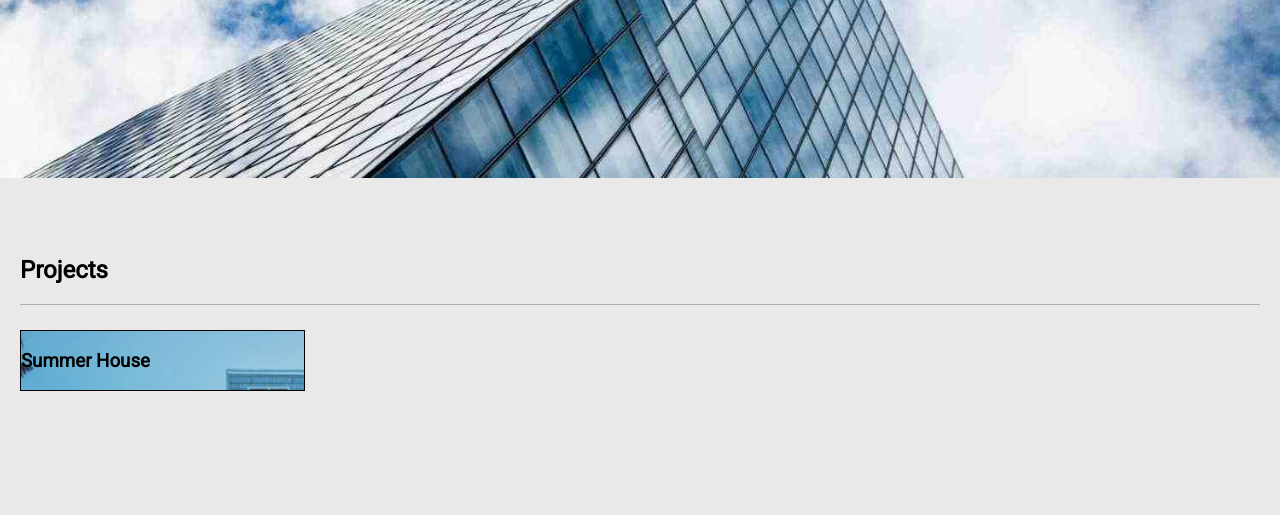
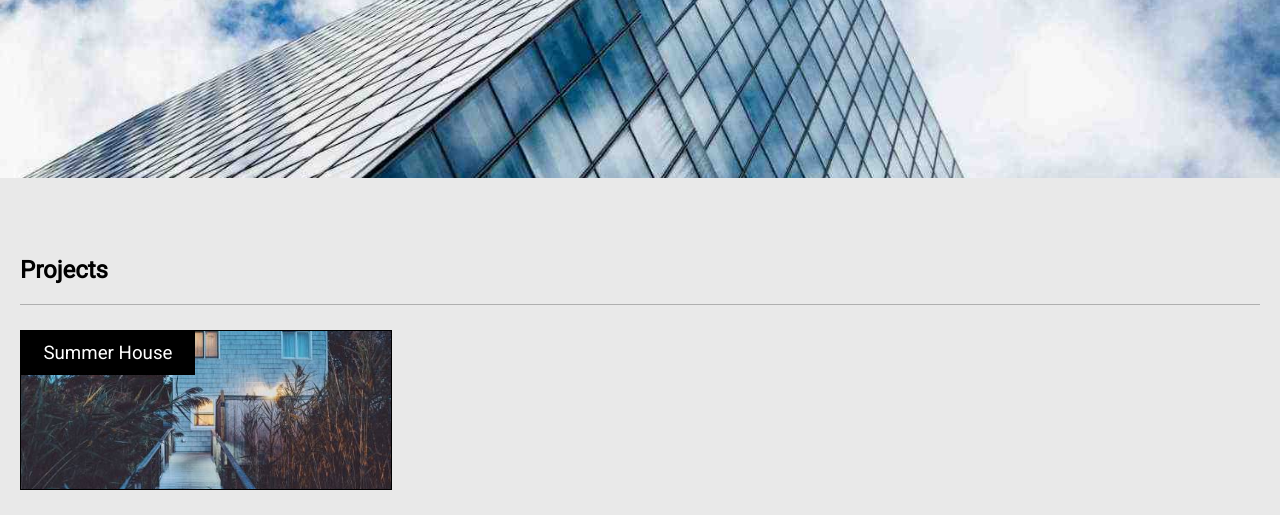
Before and after one commit to MariusCodeAcademy/type19-05_html_em_rem_practice, a plain HTML site: page practice_bg_image/index.html in a window 1280 px wide. Shown: the part 329-844 px from the top of the page. Before the commit the page ends 800 px from the top, so only its background shows below. Drawn offline with Linux system fonts and the light colour scheme.

Commit message:
1 project

```diff
--- a/practice_bg_image/style.css
+++ b/practice_bg_image/style.css
@@ -83,8 +83,19 @@ h1 span {
 .single-project {
   border: 1px solid #000;
   display: inline-block;
-  width: 23%;
+  width: 30%;
+  height: 160px;
+}
+.project-title {
+  background-color: black;
+  color: white;
+  font-weight: normal;
+  margin: 0;
+  padding: 0.6em 1.2em;
+  display: inline-block;
 }
 .pr-1 {
   background-image: url('img/house1.jpg');
+  background-size: cover;
+  background-position: center;
 }
```
